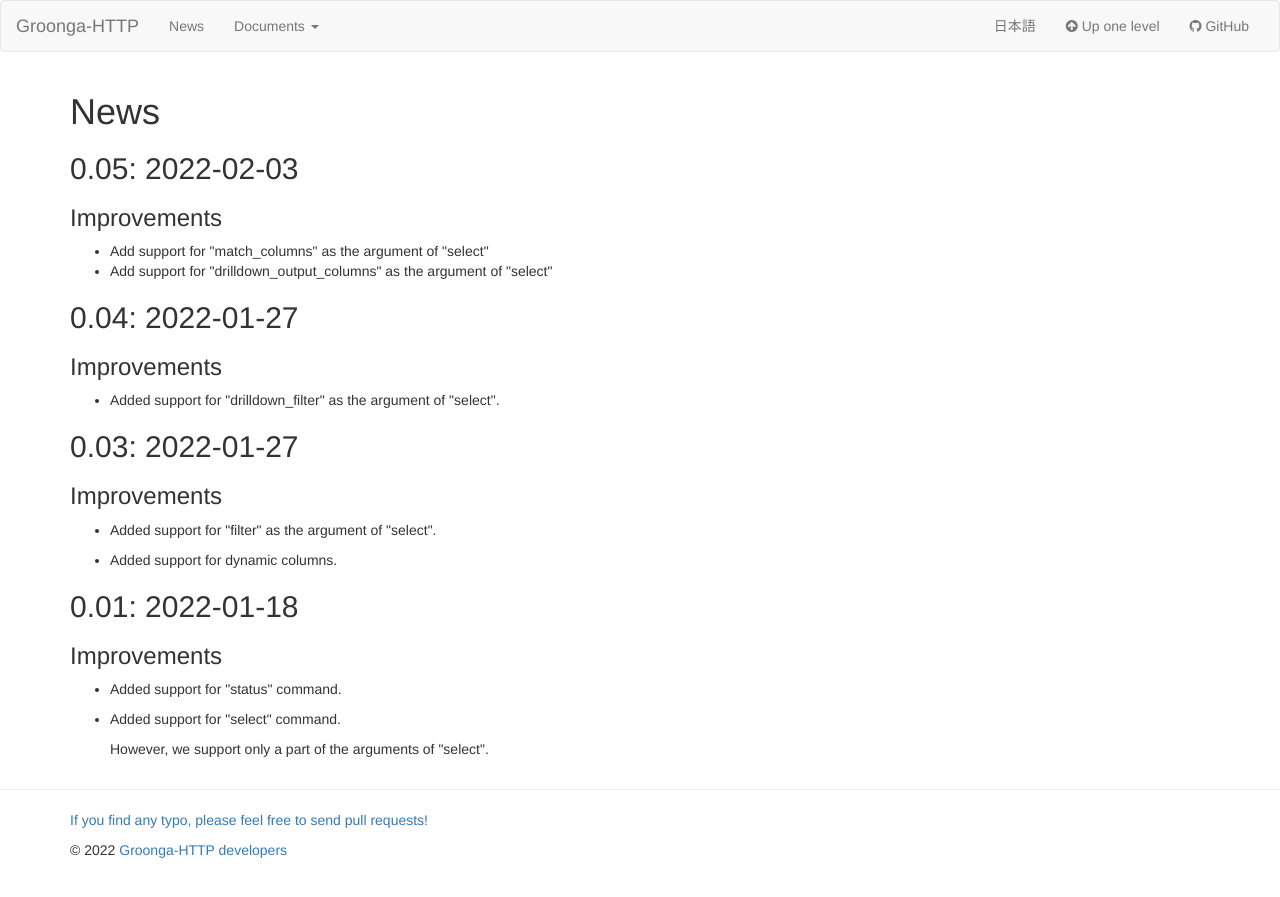
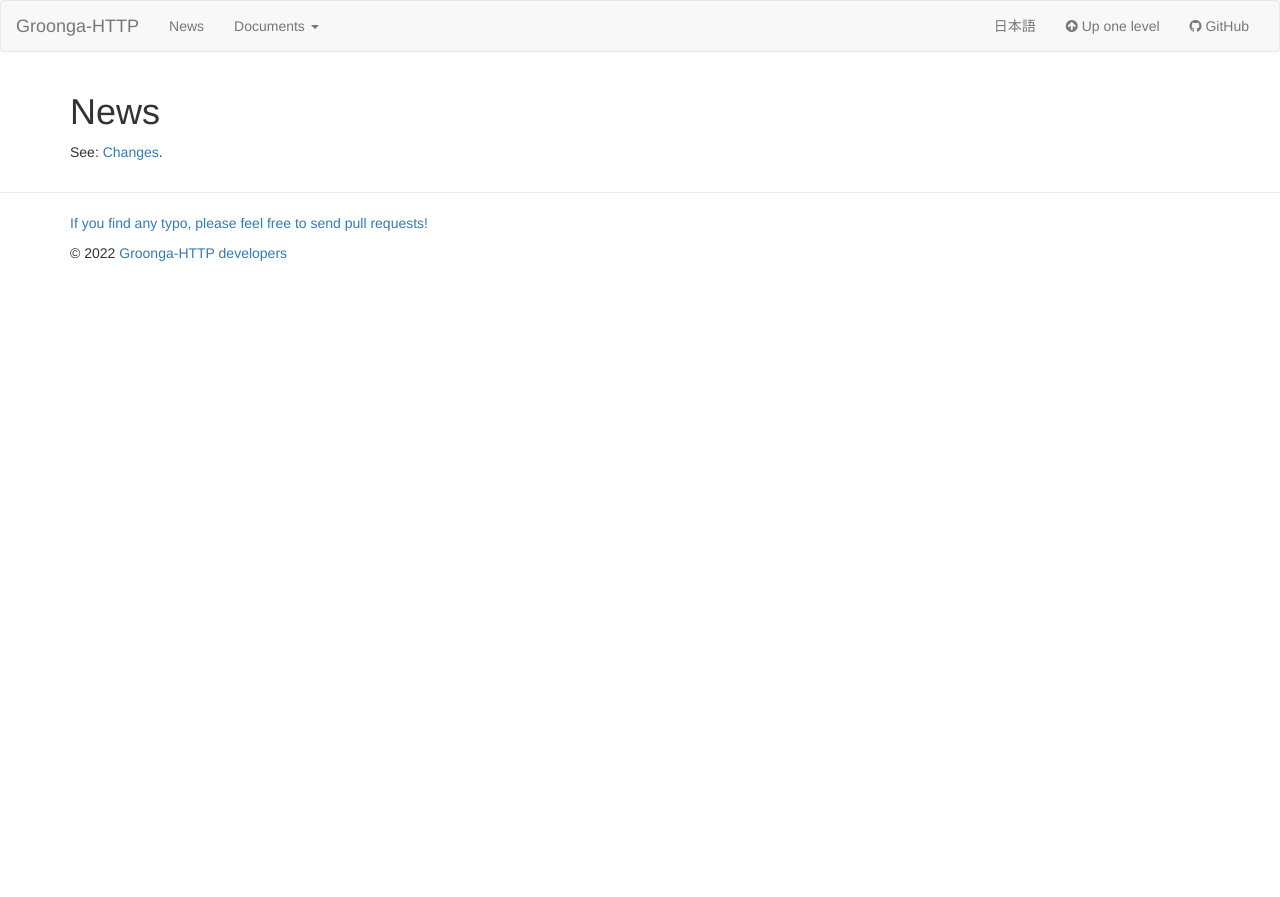
Before and after one commit to groonga/Groonga-HTTP, a Jekyll site: the page built from docs/news/index.md, in a window 1280 px wide. Shown: the top 897 px of the page. Built offline with Jekyll 4.4.1, drawn with Linux system fonts in a browser that asks for light colours.

Commit message:
docs: unify release note

```diff
--- a/docs/news/index.md
+++ b/docs/news/index.md
@@ -4,33 +4,6 @@ title: News
 
 # News
 
-## 0.05: 2022-02-03 {#version-0-05}
+See: [Changes].
 
-### Improvements
-
-  * Add support for "match_columns" as the argument of "select"
-  * Add support for "drilldown_output_columns" as the argument of "select"
-
-## 0.04: 2022-01-27 {#version-0-04}
-
-### Improvements
-
-  * Added support for "drilldown_filter" as the argument of "select".
-
-## 0.03: 2022-01-27 {#version-0-03}
-
-### Improvements
-
-  * Added support for "filter" as the argument of "select".
-
-  * Added support for dynamic columns.
-
-## 0.01: 2022-01-18 {#version-0-01}
-
-### Improvements
-
-  * Added support for "status" command.
-
-  * Added support for "select" command.
-
-    However, we support only a part of the arguments of "select".
+[Changes]:https://metacpan.org/dist/Groonga-HTTP/changes
```
Also changed, not shown: docs/ja/news/index.md (+2 -29 lines), 1 other file.
